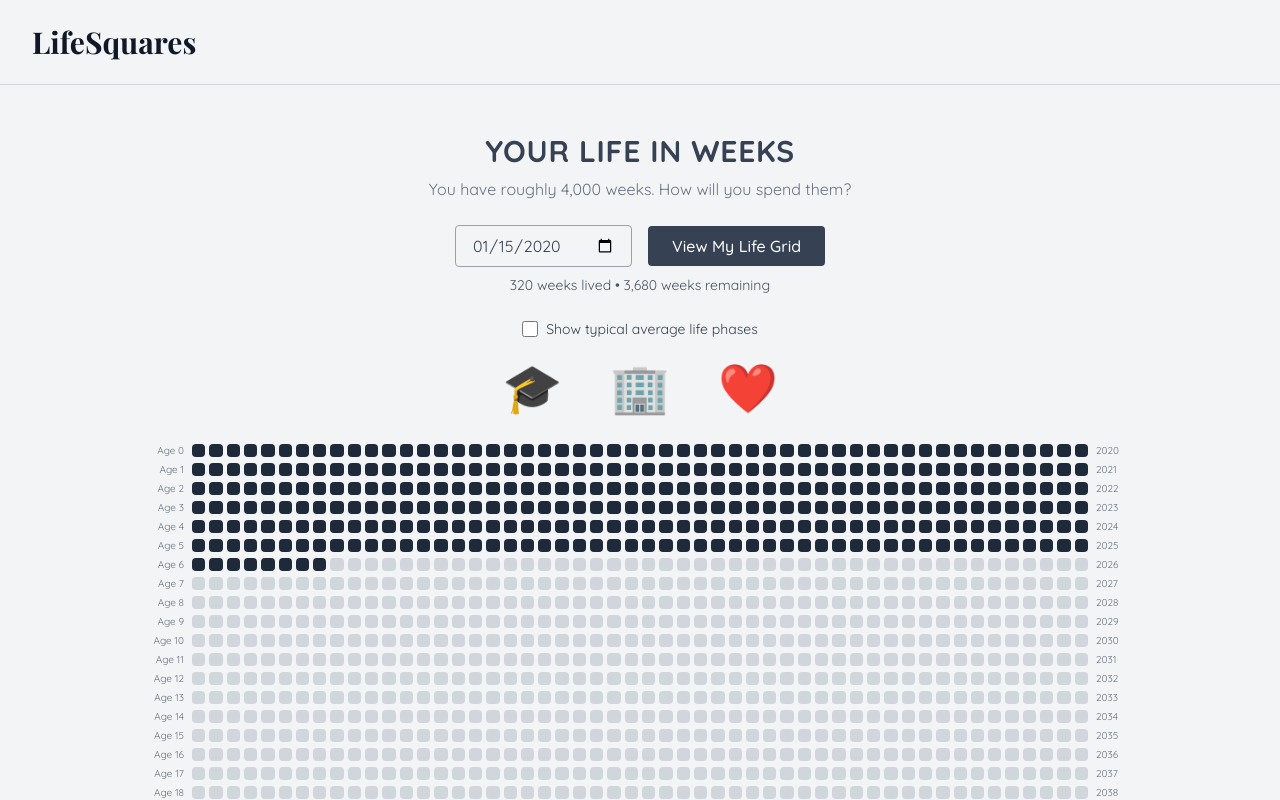
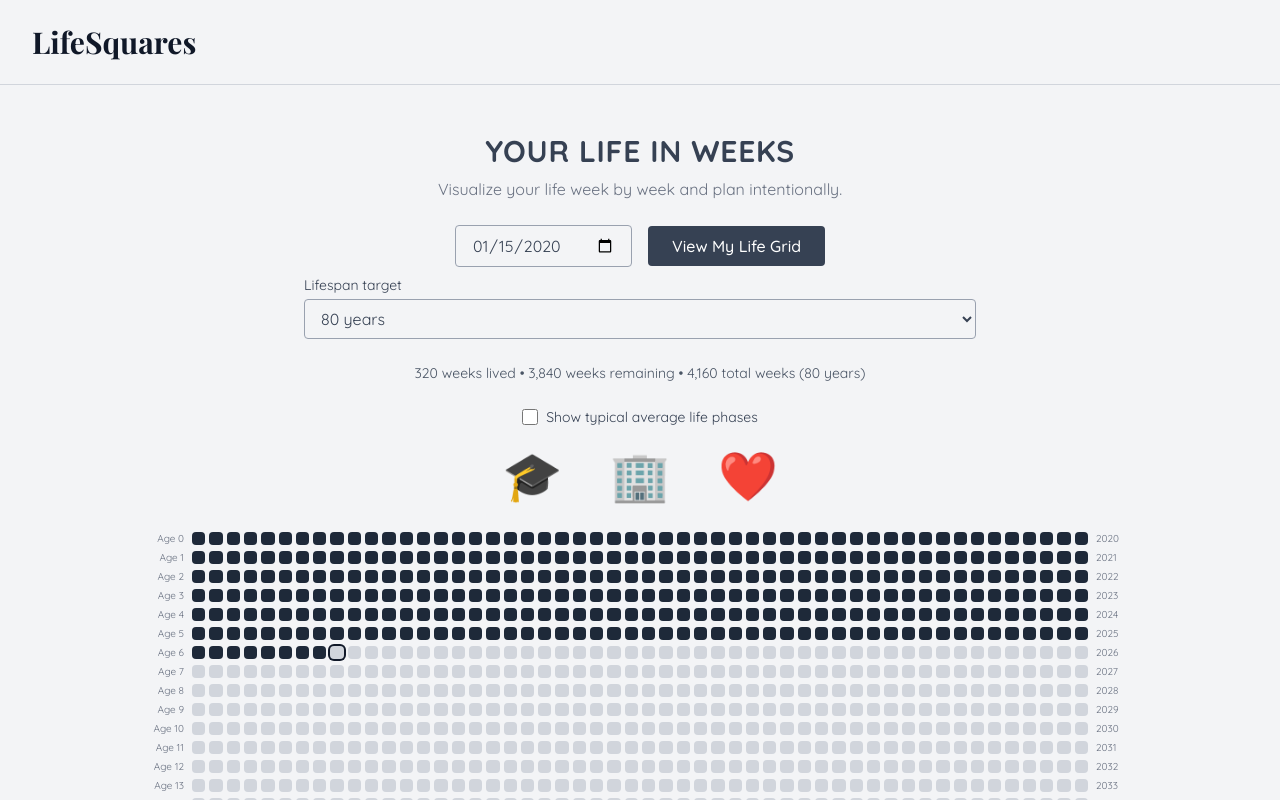
Before and after one commit to zennmarieee/LifeSquares, a React (Vite) app: page / in a window 1280 px wide. Both pictures are taken after typing "2020-01-15" into the empty fields and a click on the button "View My Life Grid". Shown: the top 800 px of the page. Built offline with nearby package versions, Linux system fonts and the light colour scheme.

Commit message:
Add LifespanSelector component and update LifeSquaresPage to manage lifespan options; refactor LifeGrid and LifeSummary to accommodate total weeks calculation

```diff
--- a/src/components/GridLegend.jsx
+++ b/src/components/GridLegend.jsx
@@ -19,7 +19,7 @@ function GridLegend({ showAveragePhases }) {
     }
 
     return (
-        <div className="flex items-center gap-4 mb-12 text-xs text-gray-600">
+        <div className="flex flex-wrap items-center gap-4 mb-12 text-xs text-gray-600">
             <div className="flex items-center gap-2">
                 <span className="w-3 h-3 rounded-sm bg-gray-800"></span>
                 <span>Lived</span>
@@ -28,6 +28,10 @@ function GridLegend({ showAveragePhases }) {
                 <span className="w-3 h-3 rounded-sm bg-gray-300"></span>
                 <span>Remaining</span>
             </div>
+            <div className="flex items-center gap-2">
+                <span className="w-3 h-3 rounded-sm bg-gray-300 ring-2 ring-gray-900"></span>
+                <span>Current week</span>
+            </div>
         </div>
     );
 }
--- a/src/components/LifeGrid.jsx
+++ b/src/components/LifeGrid.jsx
@@ -1,8 +1,13 @@
-import { getAveragePhaseForAge, TOTAL_WEEKS } from '../utils/lifeMath';
+import { getAveragePhaseForAge, WEEKS_PER_YEAR } from '../utils/lifeMath';
 
-function LifeGrid({ weeksLived, birthYear, showAveragePhases }) {
-    const weeksPerYear = 52;
-    const totalYears = Math.ceil(TOTAL_WEEKS / weeksPerYear);
+function LifeGrid({
+    weeksLived,
+    birthYear,
+    showAveragePhases,
+    totalWeeks,
+}) {
+    const totalYears = Math.ceil(totalWeeks / WEEKS_PER_YEAR);
+    const currentWeekIndex = birthYear && weeksLived < totalWeeks ? weeksLived : -1;
 
     return (
         <div className="w-full max-w-5xl overflow-x-auto pb-4 mb-8">
@@ -14,11 +19,11 @@ function LifeGrid({ weeksLived, birthYear, showAveragePhases }) {
                         </span>
 
                         <div className="grid grid-cols-[repeat(52,minmax(0,1fr))] gap-1 flex-1">
-                            {Array.from({ length: weeksPerYear }).map((__, weekInYear) => {
-                                const weekIndex = yearIndex * weeksPerYear + weekInYear;
-                                const ageAtWeek = Math.floor(weekIndex / weeksPerYear);
+                            {Array.from({ length: WEEKS_PER_YEAR }).map((__, weekInYear) => {
+                                const weekIndex = yearIndex * WEEKS_PER_YEAR + weekInYear;
+                                const ageAtWeek = Math.floor(weekIndex / WEEKS_PER_YEAR);
 
-                                if (weekIndex >= TOTAL_WEEKS) {
+                                if (weekIndex >= totalWeeks) {
                                     return <div key={weekInYear} className="aspect-square rounded-sm bg-transparent" />;
                                 }
 
@@ -31,11 +36,12 @@ function LifeGrid({ weeksLived, birthYear, showAveragePhases }) {
                                         : 'bg-gray-300';
 
                                 const livedStateClass = showAveragePhases && weekIndex >= weeksLived ? 'opacity-35' : '';
+                                const currentWeekClass = weekIndex === currentWeekIndex ? 'ring-2 ring-gray-900' : '';
 
                                 return (
                                     <div
                                         key={weekInYear}
-                                        className={`aspect-square rounded-sm ${baseClass} ${livedStateClass}`}
+                                        className={`aspect-square rounded-sm ${baseClass} ${livedStateClass} ${currentWeekClass}`}
                                         title={showAveragePhases ? `Week ${weekIndex + 1} • ${phase.label}` : `Week ${weekIndex + 1}`}
                                     ></div>
                                 );
--- a/src/components/LifeSummary.jsx
+++ b/src/components/LifeSummary.jsx
@@ -1,7 +1,7 @@
-function LifeSummary({ weeksLived, weeksRemaining }) {
+function LifeSummary({ weeksLived, weeksRemaining, totalWeeks, lifespanYears }) {
     return (
         <p className="text-sm text-gray-600 mb-6 text-center">
-            {weeksLived.toLocaleString()} weeks lived • {weeksRemaining.toLocaleString()} weeks remaining
+            {weeksLived.toLocaleString()} weeks lived • {weeksRemaining.toLocaleString()} weeks remaining • {totalWeeks.toLocaleString()} total weeks ({lifespanYears} years)
         </p>
     );
 }
--- /dev/null
+++ b/src/components/LifespanSelector.jsx
@@ -0,0 +1,41 @@
+function LifespanSelector({ lifespanOption, customYears, onOptionChange, onCustomYearsChange }) {
+    return (
+        <div className="w-full max-w-2xl mb-6 flex flex-col md:flex-row md:items-end gap-3">
+            <div className="flex-1">
+                <label htmlFor="lifespanOption" className="block text-sm text-gray-700 mb-1">
+                    Lifespan target
+                </label>
+                <select
+                    id="lifespanOption"
+                    value={lifespanOption}
+                    onChange={(event) => onOptionChange(event.target.value)}
+                    className="w-full border border-gray-400 rounded px-3 py-2 text-gray-700 focus:outline-none focus:ring-2 focus:ring-gray-300"
+                >
+                    <option value="75">75 years</option>
+                    <option value="80">80 years</option>
+                    <option value="90">90 years</option>
+                    <option value="custom">Custom lifespan</option>
+                </select>
+            </div>
+
+            {lifespanOption === 'custom' && (
+                <div className="w-full md:w-44">
+                    <label htmlFor="customLifespan" className="block text-sm text-gray-700 mb-1">
+                        Custom years
+                    </label>
+                    <input
+                        id="customLifespan"
+                        type="number"
+                        min="1"
+                        max="130"
+                        value={customYears}
+                        onChange={(event) => onCustomYearsChange(event.target.value)}
+                        className="w-full border border-gray-400 rounded px-3 py-2 text-gray-700 focus:outline-none focus:ring-2 focus:ring-gray-300"
+                    />
+                </div>
+            )}
+        </div>
+    );
+}
+
+export default LifespanSelector;
--- a/src/pages/LifeSquaresPage.jsx
+++ b/src/pages/LifeSquaresPage.jsx
@@ -3,18 +3,37 @@ import AppHeader from '../components/AppHeader';
 import AppFooter from '../components/AppFooter';
 import BirthdateForm from '../components/BirthdateForm';
 import GridLegend from '../components/GridLegend';
+import LifespanSelector from '../components/LifespanSelector';
 import LifeGrid from '../components/LifeGrid';
 import LifeSummary from '../components/LifeSummary';
-import { TOTAL_WEEKS, calculateWeeksLived, parseBirthdate } from '../utils/lifeMath';
+import { calculateTotalWeeks, calculateWeeksLived, DEFAULT_LIFESPAN_YEARS, parseBirthdate } from '../utils/lifeMath';
 
 function LifeSquaresPage() {
     const [birthdateInput, setBirthdateInput] = useState('');
     const [selectedBirthdate, setSelectedBirthdate] = useState(null);
     const [error, setError] = useState('');
     const [showAveragePhases, setShowAveragePhases] = useState(false);
+    const [lifespanOption, setLifespanOption] = useState('80');
+    const [customLifespanYears, setCustomLifespanYears] = useState('85');
 
-    const weeksLived = useMemo(() => calculateWeeksLived(selectedBirthdate), [selectedBirthdate]);
-    const weeksRemaining = TOTAL_WEEKS - weeksLived;
+    const lifespanYears = useMemo(() => {
+        if (lifespanOption === 'custom') {
+            const customValue = Number(customLifespanYears);
+            if (Number.isFinite(customValue) && customValue > 0) {
+                return customValue;
+            }
+
+            return DEFAULT_LIFESPAN_YEARS;
+        }
+
+        return Number(lifespanOption);
+    }, [lifespanOption, customLifespanYears]);
+
+    const totalWeeks = useMemo(() => calculateTotalWeeks(lifespanYears), [lifespanYears]);
+
+    const rawWeeksLived = useMemo(() => calculateWeeksLived(selectedBirthdate), [selectedBirthdate]);
+    const weeksLived = Math.min(rawWeeksLived, totalWeeks);
+    const weeksRemaining = Math.max(totalWeeks - weeksLived, 0);
 
     const handleSubmit = (event) => {
         event.preventDefault();
@@ -39,16 +58,30 @@ function LifeSquaresPage() {
             <AppHeader />
             <main className="flex flex-col items-center mt-12 w-full px-6">
                 <h2 className="text-2xl md:text-3xl font-semibold text-gray-700 mb-2 tracking-wide text-center">YOUR LIFE IN WEEKS</h2>
-                <p className="text-gray-500 text-center mb-6">You have roughly 4,000 weeks. How will you spend them?</p>
+                <p className="text-gray-500 text-center mb-6">Visualize your life week by week and plan intentionally.</p>
                 <BirthdateForm
                     value={birthdateInput}
                     onChange={setBirthdateInput}
                     onSubmit={handleSubmit}
                 />
 
+                <LifespanSelector
+                    lifespanOption={lifespanOption}
+                    customYears={customLifespanYears}
+                    onOptionChange={setLifespanOption}
+                    onCustomYearsChange={setCustomLifespanYears}
+                />
+
                 {error && <p className="text-sm text-red-600 mb-6">{error}</p>}
 
-                {selectedBirthdate && !error && <LifeSummary weeksLived={weeksLived} weeksRemaining={weeksRemaining} />}
+                {selectedBirthdate && !error && (
+                    <LifeSummary
+                        weeksLived={weeksLived}
+                        weeksRemaining={weeksRemaining}
+                        totalWeeks={totalWeeks}
+                        lifespanYears={lifespanYears}
+                    />
+                )}
 
                 <label className="flex items-center gap-2 mb-6 text-sm text-gray-700 cursor-pointer">
                     <input
@@ -70,6 +103,7 @@ function LifeSquaresPage() {
                     weeksLived={weeksLived}
                     birthYear={selectedBirthdate ? selectedBirthdate.getFullYear() : null}
                     showAveragePhases={showAveragePhases}
+                    totalWeeks={totalWeeks}
                 />
 
                 <GridLegend showAveragePhases={showAveragePhases} />
--- a/src/utils/lifeMath.js
+++ b/src/utils/lifeMath.js
@@ -1,4 +1,5 @@
-export const TOTAL_WEEKS = 4000;
+export const WEEKS_PER_YEAR = 52;
+export const DEFAULT_LIFESPAN_YEARS = 80;
 const WEEK_MS = 7 * 24 * 60 * 60 * 1000;
 
 export const AVERAGE_LIFE_PHASES = [
@@ -81,7 +82,17 @@ export function calculateWeeksLived(birthdate) {
         return 0;
     }
 
-    return Math.min(TOTAL_WEEKS, Math.floor((now - born) / WEEK_MS));
+    return Math.floor((now - born) / WEEK_MS);
+}
+
+export function calculateTotalWeeks(lifespanYears) {
+    const years = Number(lifespanYears);
+
+    if (!Number.isFinite(years) || years <= 0) {
+        return DEFAULT_LIFESPAN_YEARS * WEEKS_PER_YEAR;
+    }
+
+    return Math.round(years * WEEKS_PER_YEAR);
 }
 
 export function getAveragePhaseForAge(age) {
```
